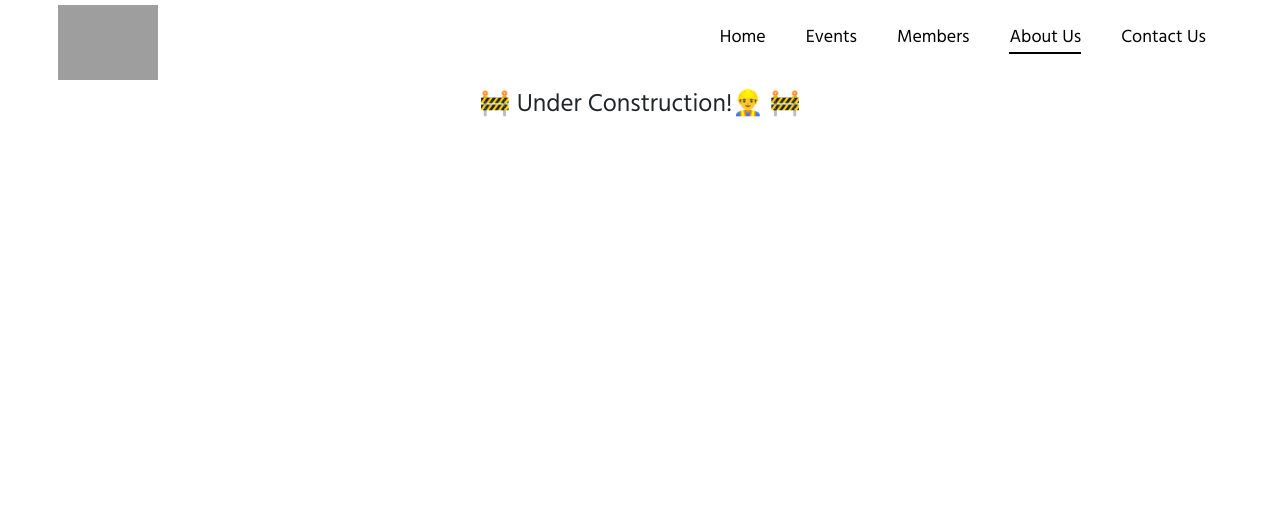
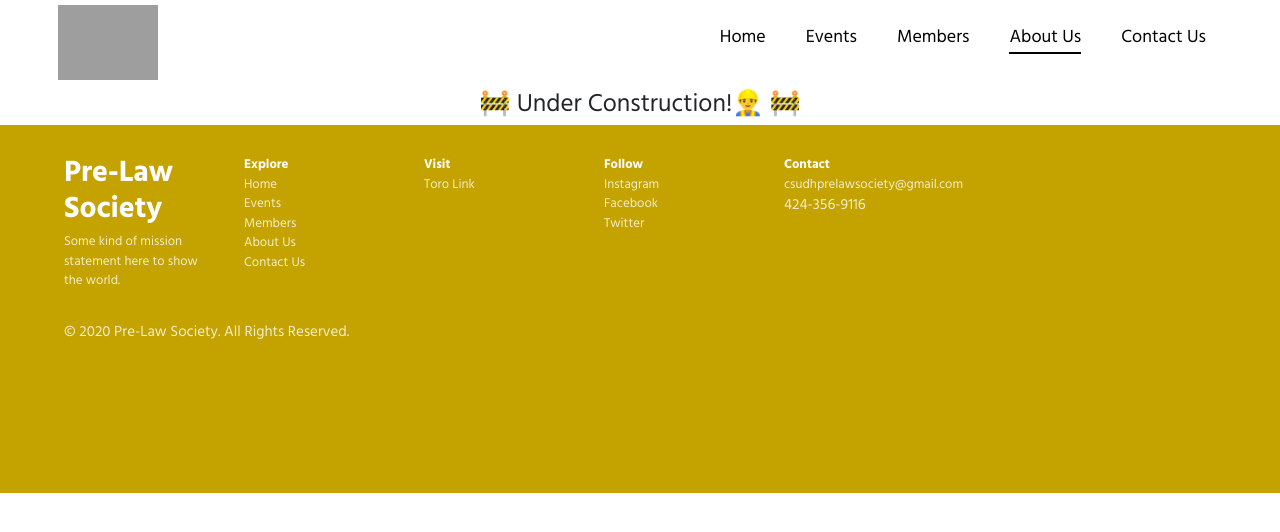
Before and after one commit to Lucidreline/law-club, a React (Create React App) app in the folder client/: page /about in a window 1280 px wide. Shown: the top 532 px of the page. Built offline with nearby package versions, Linux system fonts and the light colour scheme; grey boxes are pictures that could not be loaded.

Commit message:
Created the footer and added styles too it. Not all links work yet.

```diff
--- a/client/public/index.html
+++ b/client/public/index.html
@@ -1,31 +1,25 @@
 <!DOCTYPE html>
 <html lang="en">
+
 <head>
   <meta name="viewport" content="width=device-width, initial-scale=1" />
   <meta charset="utf-8" />
   <title>Pre Law Society</title>
-    <meta
-      name="description"
-      content="Pre Law Society. An official California State University Dominguez Hills student organization."
-    />
+  <meta name="description"
+    content="Pre Law Society. An official California State University Dominguez Hills student organization." />
 
   <link rel="icon" href="%PUBLIC_URL%/favicon.ico" />
   <meta name="theme-color" content="#212121" />
   <link rel="apple-touch-icon" href="%PUBLIC_URL%/apple-touch-icon.png" />
   <link rel="manifest" href="%PUBLIC_URL%/manifest.json" />
 
-    <script
-      src="https://kit.fontawesome.com/3a9c9e1d26.js"
-      crossorigin="anonymous"
-    ></script>
-    <link
-      href="https://fonts.googleapis.com/css2?family=Hind:wght@400;600&display=swap"
-      rel="stylesheet"
-    />
+  <script src="https://kit.fontawesome.com/3a9c9e1d26.js" crossorigin="anonymous"></script>
+  <link href="https://fonts.googleapis.com/css2?family=Hind:wght@400;600;700&display=swap" rel="stylesheet">
 </head>
 
 <body>
   <noscript>You need to enable JavaScript to run this app.</noscript>
   <div id="root"></div>
 </body>
+
 </html>
--- a/client/src/App.js
+++ b/client/src/App.js
@@ -7,6 +7,7 @@ import BoardMembersPage from './components/pages/board-members-page/board-member
 import EventsPage from './components/pages/events-page/events-page.component'
 import ContactUsPage from './components/pages/contact-us-page/contact-us-page.component';
 import AboutUsPage from './components/pages/about-us-page/about-us-page.component';
+import Footer from './components/sections/footer/footer.component';
 
 function App() {
   return (
@@ -21,6 +22,7 @@ function App() {
         <Route exact path='/contact' component={ContactUsPage} />
         <Route exact path='/about' component={AboutUsPage} />
       </Switch>
+      <Footer />
     </div>
   );
 }
--- a/client/src/components/pages/board-members-page/board-members-page.styles.scss
+++ b/client/src/components/pages/board-members-page/board-members-page.styles.scss
@@ -1,7 +1,8 @@
-.board-members-page{
+.board-members-page {
   width: 100%;
+  min-height: 90vh;
 }
 
-.board-member-card:nth-of-type(1){
+.board-member-card:nth-of-type(1) {
   margin-top: 10rem
 }
--- a/client/src/components/pages/home-page/home-page.component.jsx
+++ b/client/src/components/pages/home-page/home-page.component.jsx
@@ -14,6 +14,7 @@ const HomePage = () => {
         <MeetTheBoard />
         <Gallery />
       </div>
+
     </div>
   );
 };
--- /dev/null
+++ b/client/src/components/sections/footer/footer.component.jsx
@@ -0,0 +1,73 @@
+import React from 'react';
+import { Link } from 'react-router-dom'
+
+import './footer.styles.scss'
+
+const Footer = () => {
+  const year = new Date().getFullYear()
+  return (
+    <div id='footer'>
+      <div className="footer-container">
+
+
+        <div className="footer-collumns">
+          <div className="collumn intro">
+            <h3>Pre-Law Society</h3>
+            <span className='mission'>Some kind of mission statement here to show the world.</span>
+          </div>
+          <div className="collumn explore">
+            <span className="small-bold">Explore</span>
+            <Link className="link-item">
+              Home
+          </Link>
+            <Link className="link-item">
+              Events
+          </Link>
+            <Link className="link-item">
+              Members
+          </Link>
+            <Link className="link-item">
+              About Us
+          </Link>
+            <Link className="link-item">
+              Contact Us
+          </Link>
+          </div>
+
+          <div className="collumn visit">
+            <span className="small-bold">Visit</span>
+            <a className="link-item text-decoration-none" href='https://torolink.csudh.edu/organization/pre-lawsociety' target='_blank' rel="noopener noreferrer">
+              Toro Link
+          </a>
+          </div>
+
+          <div className="collumn follow">
+            <span className="small-bold">Follow</span>
+            <a className="link-item text-decoration-none" href='https://www.instagram.com/csudhprelaw/' target='_blank' rel="noopener noreferrer">
+              Instagram
+          </a>
+            <a className="link-item text-decoration-none" href='https://www.facebook.com/groups/CSUDHPreLawSociety' target='_blank' rel="noopener noreferrer">
+              Facebook
+          </a>
+            <a className="link-item text-decoration-none" href='https://twitter.com/CSUDH_Prelaw' target='_blank' rel="noopener noreferrer">
+              Twitter
+          </a>
+          </div>
+          <div className="collumn contact">
+            <span className="small-bold">Contact</span>
+            <a className="link-item text-decoration-none" href='mailto: csudhprelawsociety@gmail.com' target='_blank' rel="noopener noreferrer">
+              csudhprelawsociety@gmail.com
+          </a>
+            <p className='phone-number'>424-356-9116</p>
+
+          </div>
+        </div>
+        <p className="copyright">
+          &#169; {year} Pre-Law Society. All Rights Reserved.
+        </p>
+      </div>
+    </div>
+  );
+};
+
+export default Footer;
--- /dev/null
+++ b/client/src/components/sections/footer/footer.styles.scss
@@ -0,0 +1,58 @@
+#footer {
+  background: #c4a300;
+  color: white;
+  font-size: 1.3rem;
+  box-shadow: #c4a300 0 11rem;
+  padding: 3rem 0;
+
+  a {
+    color: white;
+  }
+
+  .intro span.mission,
+  .copyright,
+  .link-item,
+  .phone-number {
+    opacity: 0.8;
+  }
+
+  .link-item:hover {
+    text-decoration: underline !important;
+  }
+
+
+  .footer-container {
+    width: 90%;
+    margin: auto;
+
+    .footer-collumns {
+      display: flex;
+      flex-wrap: wrap;
+
+      .collumn {
+        width: 15rem;
+        margin: 0 3rem 3rem 0;
+
+        &.intro {
+
+
+          h3 {
+            font-size: 3rem;
+            font-weight: 700;
+          }
+
+        }
+
+        .small-bold {
+          font-weight: 700;
+
+        }
+
+        .link-item {
+          display: block;
+
+        }
+      }
+    }
+  }
+}
```
Lines whose indentation alone changed are shown as unchanged.
